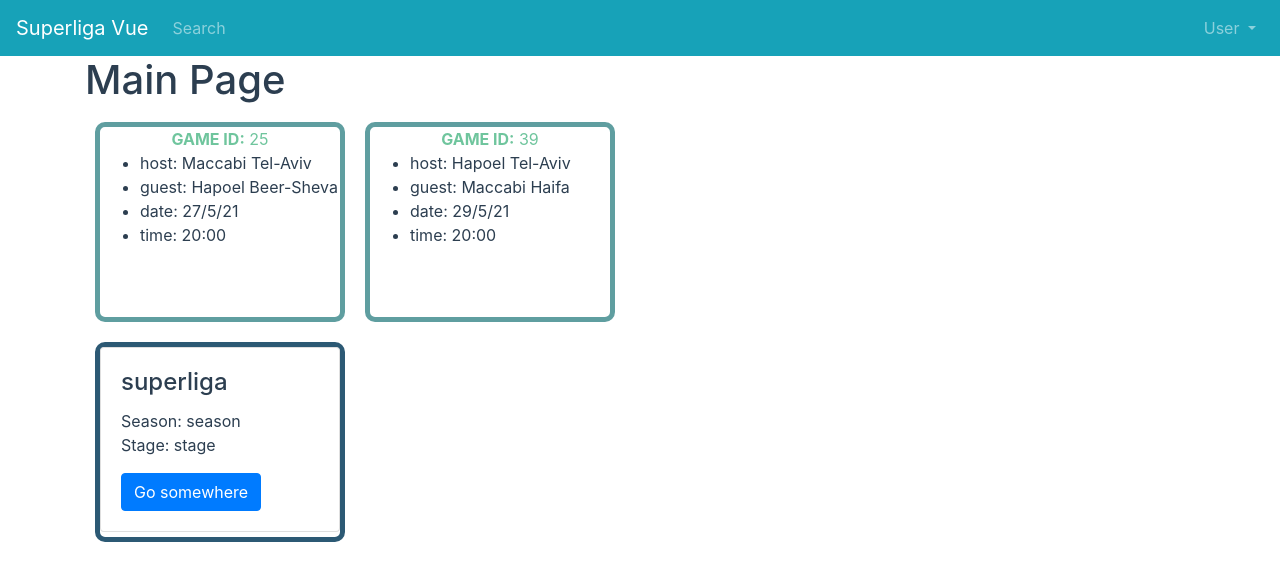
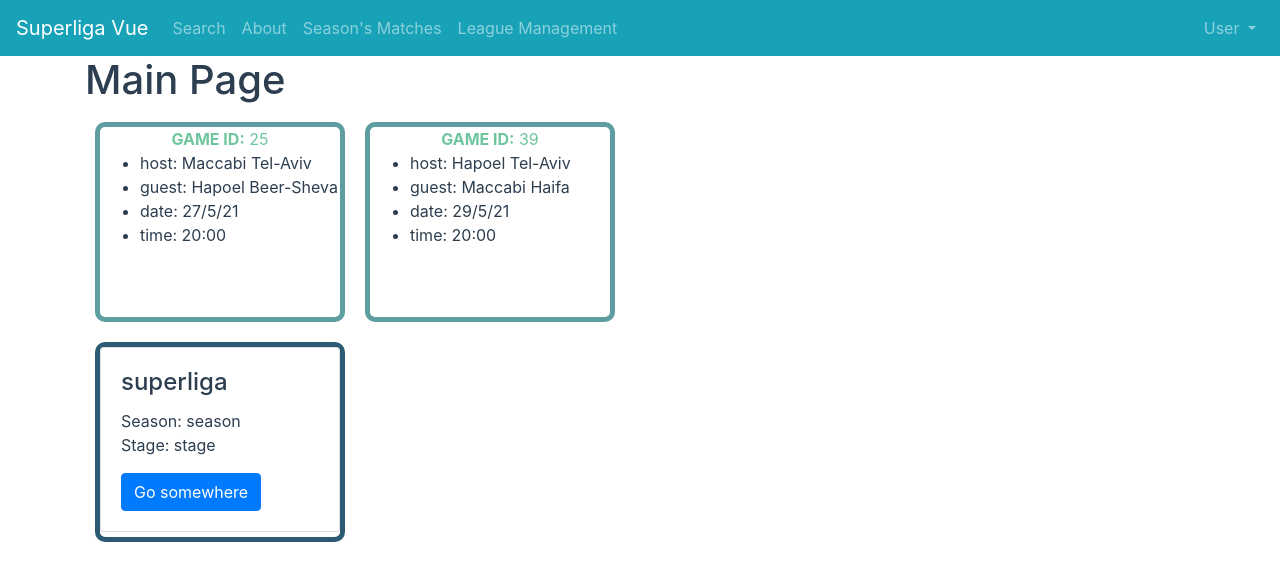
Before and after one commit to Web-Development-Environments-2021/assignment-3-3-205890320_313326985, a Vue app: page / in a window 1280 px wide. Shown: the top 580 px of the page. Built offline with nearby package versions, Linux system fonts and the light colour scheme.

Commit message:
added some empty pages vue's files, and navigating to this pages

```diff
--- a/package.json
+++ b/package.json
@@ -8,9 +8,10 @@
   },
   "dependencies": {
     "axios": "^0.19.2",
-    "bootstrap": "^4.5.0",
-    "bootstrap-vue": "^2.15.0",
+    "bootstrap": "^4.6.0",
+    "bootstrap-vue": "^2.21.2",
     "core-js": "^3.6.5",
+    "nodemon": "^2.0.7",
     "vue": "^2.6.11",
     "vue-axios": "^2.1.5",
     "vue-router": "^3.5.1",
--- a/src/App.vue
+++ b/src/App.vue
@@ -6,6 +6,9 @@
         <b-navbar-nav>
 
         <b-nav-item :to="{ name: 'search' }">Search</b-nav-item>
+        <b-nav-item :to="{ name: 'about' }">About</b-nav-item>
+        <b-nav-item :to="{ name: 'seasonMatches' }">Season's Matches</b-nav-item>
+        <b-nav-item :to="{ name: 'leagueManage' }">League Management</b-nav-item>
         </b-navbar-nav>
         <b-navbar-nav class="ml-auto" v-if="!$root.store.username">
           <b-nav-item :to="{ name: 'login' }">Login</b-nav-item>
@@ -16,7 +19,7 @@
           <template #button-content>
             User
           </template>
-          <b-dropdown-item href="#">Favorites</b-dropdown-item>
+          <b-dropdown-item href="#/favoriteMatches">Favorites</b-dropdown-item>
           <b-dropdown-item href="#">Log Out</b-dropdown-item>
         </b-nav-item-dropdown>
         </b-navbar-nav>
--- a/src/routes.js
+++ b/src/routes.js
@@ -23,6 +23,26 @@ const routes = [
     component: () => import("./pages/SearchPage")
   },
   {
+    path: "/leagueManage",
+    name: "leagueManage",
+    component: () => import("./pages/LeagueManagePage")
+  },
+  {
+    path: "/about",
+    name: "about",
+    component: () => import("./pages/AboutPage")
+  },
+  {
+    path: "/seasonMatches",
+    name: "seasonMatches",
+    component: () => import("./pages/SeasonMatchesPage")
+  },
+  {
+    path: "/favoriteMatches",
+    name: "favoriteMatches",
+    component: () => import("./pages/FavoriteMatchesPage")
+  },
+  {
     path: "*",
     name: "notFound",
     component: NotFound
```
Also changed, not shown: src/components/FavoriteGames.vue (+17 -0 lines), src/pages/AboutPage.vue (added), src/pages/FavoriteMatchesPage.vue (added), src/pages/LeagueManagePage.vue (added), 2 other files (tests, documents, lock files or other folders).
